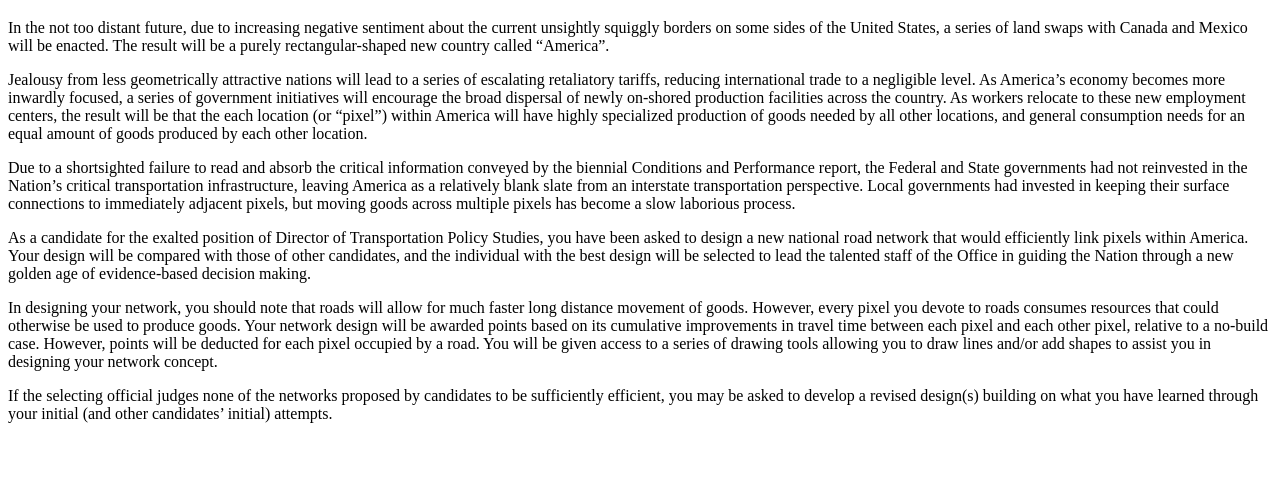
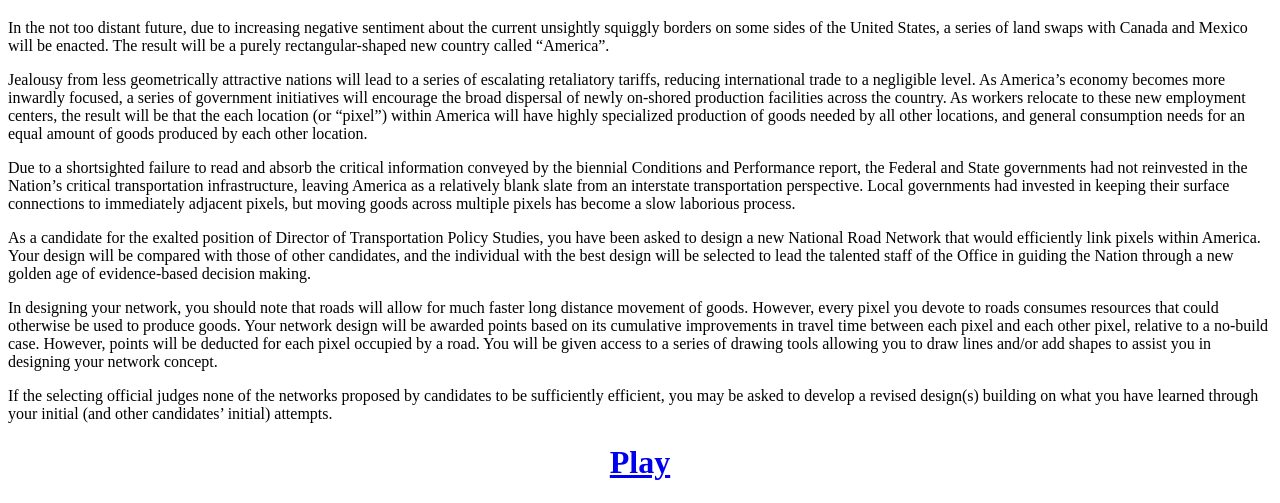
Before and after one commit to dobothor/optimal_road, a Flask app: page /home in a window 1280 px wide. Shown: the part 673-1176 px from the top of the page. Before the commit the page ends 1096 px from the top, so only its background shows below. Run offline with Flask 2, Linux system fonts and the light colour scheme; some libraries are stand-ins or nearby versions.

Commit message:
Update home.html

```diff
--- a/templates/home.html
+++ b/templates/home.html
@@ -6,10 +6,10 @@
 <p> In the not too distant future, due to increasing negative sentiment about the current unsightly squiggly borders on some sides of the United States, a series of land swaps with Canada and Mexico will be enacted.  The result will be a purely rectangular-shaped new country called “America”.  </p>
 <p> Jealousy from less geometrically attractive nations will lead to a series of escalating retaliatory tariffs, reducing international trade to a negligible level.  As America’s economy becomes more inwardly focused, a series of government initiatives will encourage the broad dispersal of newly on-shored production facilities across the country.  As workers relocate to these new employment centers, the result will be that the each location (or “pixel”) within America will have highly specialized production of goods needed by all other locations, and general consumption needs for an equal amount of goods produced by each other location. </p>
 <p> Due to a shortsighted failure to read and absorb the critical information conveyed by the biennial Conditions and Performance report, the Federal and State governments had not reinvested in the Nation’s critical transportation infrastructure, leaving America as a relatively blank slate from an interstate transportation perspective.  Local governments had invested in keeping their surface connections to immediately adjacent pixels, but moving goods across multiple pixels has become a slow laborious process.     </p>
-<p> As a candidate for the exalted position of Director of Transportation Policy Studies, you have been asked to design a new national road network that would efficiently link pixels within America.  Your design will be compared with those of other candidates, and the individual with the best design will be selected to lead the talented staff of the Office in guiding the Nation through a new golden age of evidence-based decision making.  </p>
+<p> As a candidate for the exalted position of Director of Transportation Policy Studies, you have been asked to design a new National Road Network that would efficiently link pixels within America.  Your design will be compared with those of other candidates, and the individual with the best design will be selected to lead the talented staff of the Office in guiding the Nation through a new golden age of evidence-based decision making.  </p>
 <p> In designing your network, you should note that roads will allow for much faster long distance movement of goods.  However, every pixel you devote to roads consumes resources that could otherwise be used to produce goods.  Your network design will be awarded points based on its cumulative improvements in travel time between each pixel and each other pixel, relative to a no-build case.  However, points will be deducted for each pixel occupied by a road.  You will be given access to a series of drawing tools allowing you to draw lines and/or add shapes to assist you in designing your network concept.  </p>
 <p> If the selecting official judges none of the networks proposed by candidates to be sufficiently efficient, you may be asked to develop a revised design(s) building on what you have learned through your initial (and other candidates’ initial) attempts.  </p>
 
-
+<h1 style="text-align:center;"><a href="/">Play</a></h1>
 
 {% endblock %}
```
